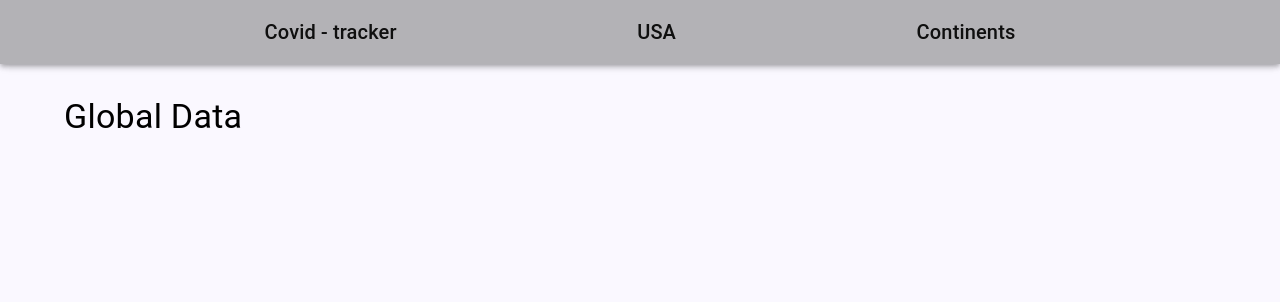
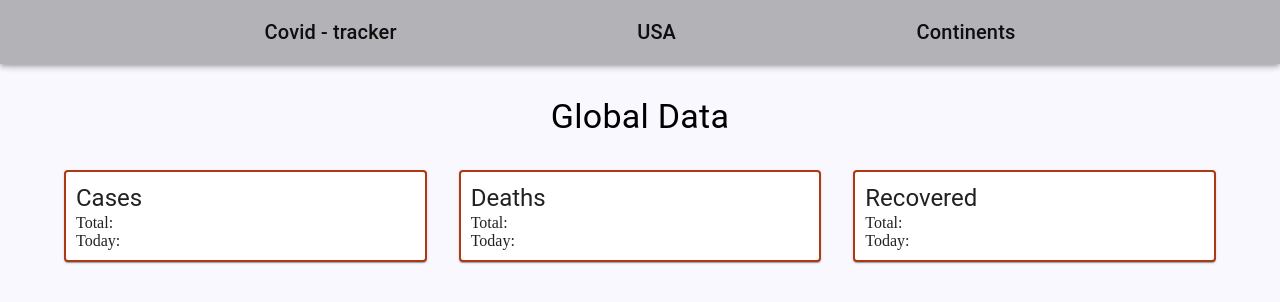
Before and after one commit to lijo-belardi/covid-tracker, a React (Create React App) app: page / in a window 1280 px wide. Shown: the top 302 px of the page. Built offline with nearby package versions, Linux system fonts and the light colour scheme; no server answers; a web font is replaced by a local one.

Commit message:
Defined grid

```diff
--- a/src/components/AllDataSection/index.jsx
+++ b/src/components/AllDataSection/index.jsx
@@ -1,18 +1,34 @@
-import React, { useContext, useState, useEffect } from 'react'
+// React
+import React, { useContext } from 'react'
+// Contexts
+import { AllGlobalDataContext } from '../../context/AllGlobalData'
+// My components
+import CardInfo from '../CardInfo'
+// Mui components
+import { Container, Typography, Grid } from '@mui/material'
+// Style
 import styles from './index.module.scss'
-import apiClient from '../../apiClient'
-import { AllGlobalDataContext } from '../../context/AllGlobalData'
-import logErrors from '../../utility/consoleShortcuts'
-import {Container, Typography} from '@mui/material'
+
 
 const AllDataSection = () => {
     const [data, setData] = useContext(AllGlobalDataContext)
-    console.log(data);
 
     return (
         <Container className={styles.globalDataContainer}>
-            <Typography variant='h4'>Global Data</Typography>
-            <p>{data.cases}</p>
+            <Typography variant='h4' align='center'>Global Data</Typography>
+
+
+            <Grid container spacing={4}>
+                <Grid item xs={12} sm={4}>
+                    <CardInfo title='Cases' data={data.cases} todayData={data.todayCases} />
+                </Grid>
+                <Grid item xs={12} sm={4}>
+                    <CardInfo title='Deaths' data={data.deaths} todayData={data.todayDeaths} />
+                </Grid>
+                <Grid item xs={12} sm={4}>
+                    <CardInfo title='Recovered' data={data.recovered} todayData={data.todayRecovered} />
+                </Grid>
+            </Grid>
 
         </Container>
     )
```
